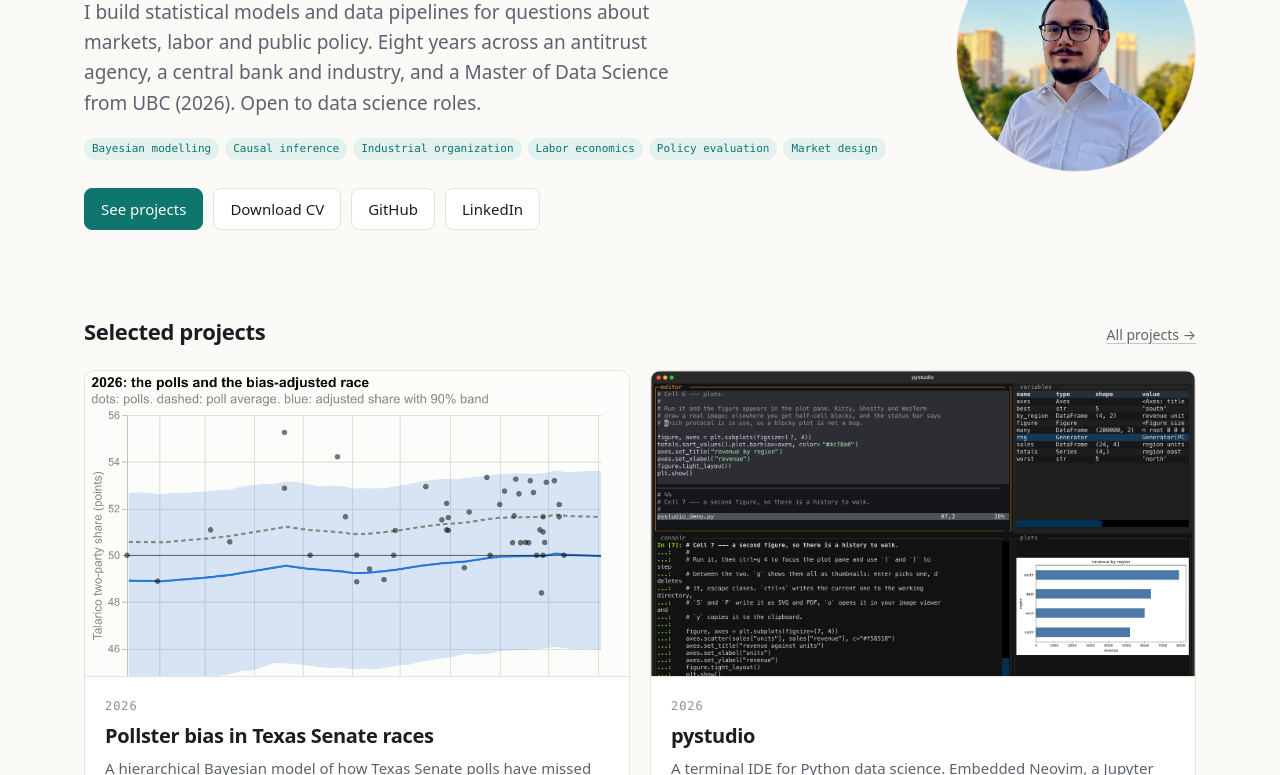
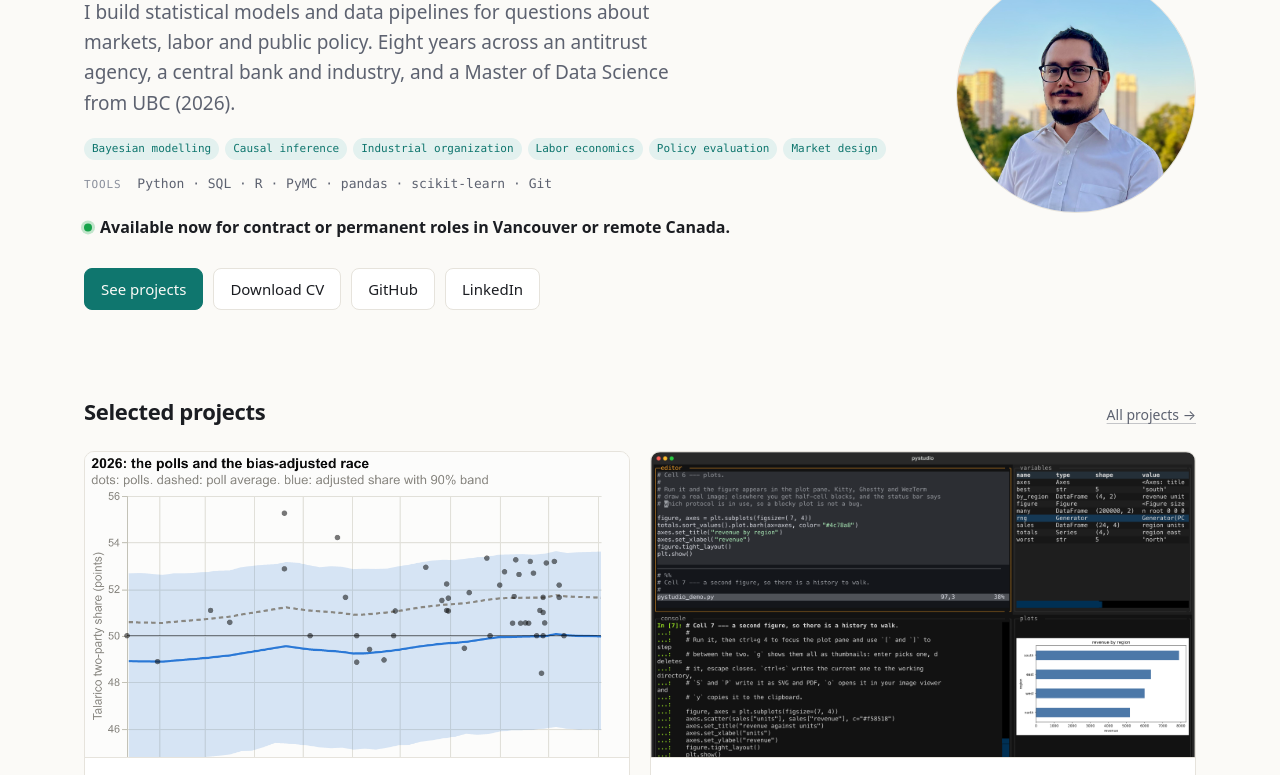
Before and after one commit to e-riveras/e-riveras.github.io, an Astro site: page / in a window 1280 px wide. Shown: the part 254-1029 px from the top of the page. Built offline with nearby package versions, Linux system fonts and the light colour scheme; Astro itself is replaced by a stand-in of ours.

Commit message:
Add availability and tools lines to hero, shorten meta description

```diff
--- a/src/data/cv.ts
+++ b/src/data/cv.ts
@@ -5,7 +5,11 @@ export const profile = {
   shortName: 'Eduardo Rivera',
   headline: 'Data scientist and economist',
   tagline:
-    'I build statistical models and data pipelines for questions about markets, labor and public policy. Eight years across an antitrust agency, a central bank and industry, and a Master of Data Science from UBC (2026). Open to data science roles.',
+    'I build statistical models and data pipelines for questions about markets, labor and public policy. Eight years across an antitrust agency, a central bank and industry, and a Master of Data Science from UBC (2026).',
+  availability: 'Available now for contract or permanent roles in Vancouver or remote Canada.',
+  // Search-result snippet; keep under ~155 characters.
+  description:
+    'Vancouver data scientist and economist. Bayesian and causal modelling, Python, SQL, R. Ex-central bank and antitrust. Open to contract or perm.',
   location: 'Vancouver, BC',
   email: 'ef.riveras@gmail.com',
   github: 'https://github.com/e-riveras',
@@ -18,6 +22,7 @@ export const profile = {
     'Policy evaluation',
     'Market design',
   ],
+  tools: ['Python', 'SQL', 'R', 'PyMC', 'pandas', 'scikit-learn', 'Git'],
 };
 
 export type Entry = {
--- a/src/layouts/Base.astro
+++ b/src/layouts/Base.astro
@@ -9,7 +9,7 @@ interface Props {
   description?: string;
 }
 
-const { title, description = profile.tagline } = Astro.props;
+const { title, description = profile.description } = Astro.props;
 const fullTitle = title ? `${title} · ${profile.shortName}` : `${profile.name} · ${profile.headline}`;
 const canonical = new URL(Astro.url.pathname, Astro.site);
 ---
--- a/src/pages/index.astro
+++ b/src/pages/index.astro
@@ -19,6 +19,8 @@ const posts = (await getPosts()).slice(0, 3);
       <h1>{profile.name}</h1>
       <p class="lede">{profile.tagline}</p>
       <ul class="tags">{profile.interests.map((i) => <li>{i}</li>)}</ul>
+      <p class="tools"><span>Tools</span> {profile.tools.join(' · ')}</p>
+      <p class="availability">{profile.availability}</p>
       <p class="actions">
         <a class="btn primary" href="/projects/">See projects</a>
         <a class="btn" href="/cv.pdf">Download CV</a>
@@ -100,6 +102,36 @@ const posts = (await getPosts()).slice(0, 3);
     color: var(--muted);
     max-width: 38rem;
     margin: 0 0 1.25rem;
+  }
+  .tools {
+    margin: 0.875rem 0 0;
+    font-family: var(--mono);
+    font-size: 0.8125rem;
+    color: var(--muted);
+  }
+  .tools span {
+    color: var(--faint);
+    text-transform: uppercase;
+    letter-spacing: 0.08em;
+    font-size: 0.6875rem;
+    margin-right: 0.5rem;
+  }
+  .availability {
+    display: flex;
+    align-items: baseline;
+    gap: 0.5rem;
+    margin: 1.25rem 0 0;
+    font-weight: 550;
+  }
+  .availability::before {
+    content: '';
+    flex-shrink: 0;
+    width: 0.5rem;
+    height: 0.5rem;
+    border-radius: 50%;
+    background: #16a34a;
+    box-shadow: 0 0 0 3px color-mix(in srgb, #16a34a 25%, transparent);
+    transform: translateY(-0.1rem);
   }
   .portrait {
     width: 240px;
```
